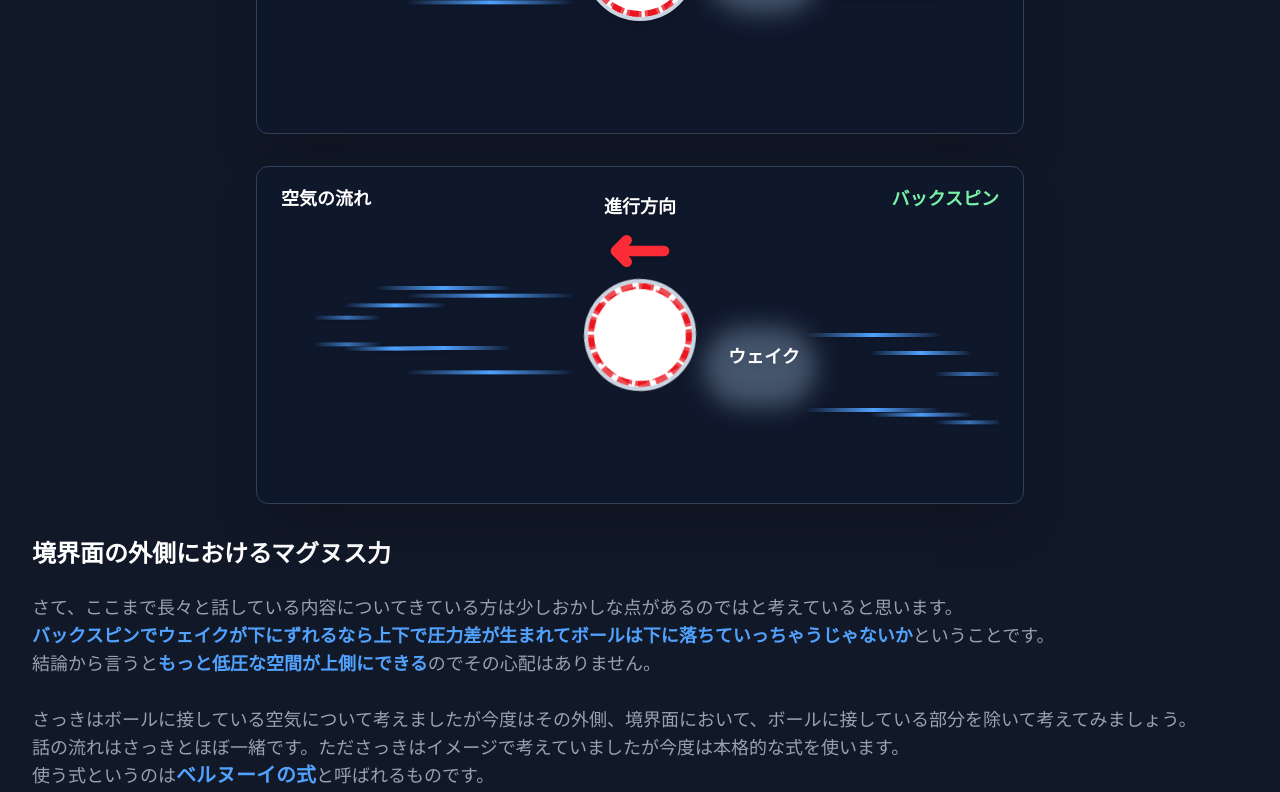
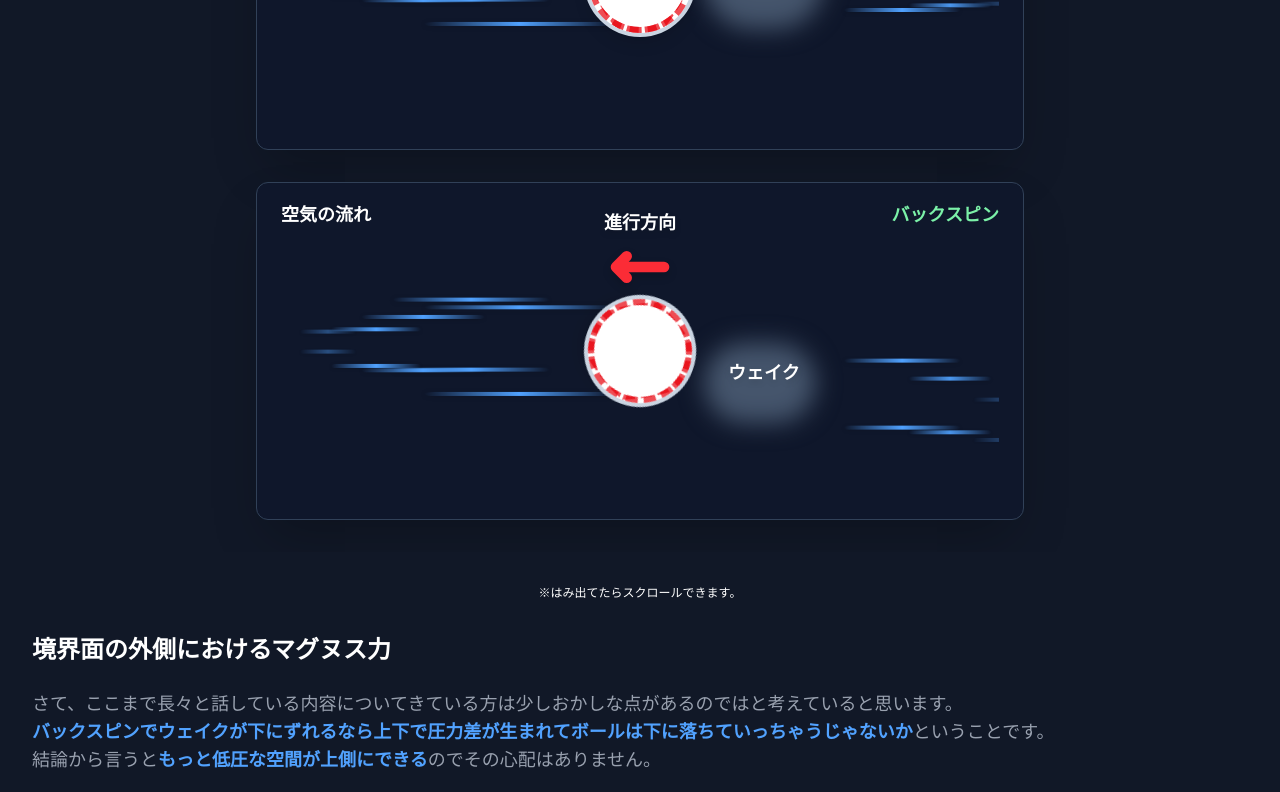
Before and after one commit to goza-run/goza-portfolio, a Next.js app: page /baseball/simulate_detail/Lift in a window 1280 px wide. Shown: the part 2011-2803 px from the top of the page. Built offline with nearby package versions, Linux system fonts and the light colour scheme.

Commit message:
アニメーションの調整

```diff
--- a/app/baseball/simulate_detail/Lift/page.tsx
+++ b/app/baseball/simulate_detail/Lift/page.tsx
@@ -105,8 +105,15 @@ export default function LiftPage() {
             逆に下側の方は正反対の方向をしているので無回転の時以上にエネルギーを要します(エスカレーターを逆走している感じ)。<br/>
             となると当然上下で気流の向きが異なってくるので、今回は斜め下向きにウェイクが生まれてしまいます。従来であれば真横のウェイクを下に動かしたということで、ボールにはその反作用として<span className="font-bold text-blue-400">上向きの力</span>が加わります。<br/>
             </p>
+            <div className="mb-8 w-full overflow-x-auto">
+            <div className="space-y-4 mb-8 overflow-x-auto max-w-full">
             <Wakerough/>
             <Wakebackspin/>
+            </div>
+            <p className="text-white text-xs text-center mt-2 mt:hidden">
+                ※はみ出てたらスクロールできます。
+            </p>
+            </div>
             <h2 className="text-2xl float-left font-semibold mb-2">境界面の外側におけるマグヌス力</h2>
             <br/><br/>
             <p className="text-gray-400 text-left mb-4">
--- a/app/baseball/simulate_detail/drag/page.tsx
+++ b/app/baseball/simulate_detail/drag/page.tsx
@@ -95,10 +95,15 @@ export default function DragPage() {
             なのでウェイクの大きなツルツルのボールの方が空気抵抗が大きくなるわけですね。<br/>
             これは無回転のボールをイメージしていますので、例えばバックスピンなどの回転がかかっている場合はボールの上側と下側で剥離点がずれて、ウェイクが傾くでしょうね(マグヌス効果の話になっちゃう)。
             </p>
+            <div className="mb-8 w-full overflow-x-auto">
             <div className="space-y-4 mb-8 overflow-x-auto max-w-full">
             <Wakesmooth/>
             <Wakerough/>
             <Wakebackspin/>
+            </div>
+            <p className="text-white text-xs text-center mt-2 mt:hidden">
+                ※はみ出てたらスクロールできます。
+            </p>
             </div>
             <h2 className="text-2xl font-semibold mb-2">レイノルズ数(<InlineMath math="R_e"/>)</h2>
             <br/><br/>
@@ -184,7 +189,7 @@ export default function DragPage() {
             <p className="text-gray-400 text-left mb-4">
             こんな感じのを使います。<br/>
             <InlineMath math="\Delta C_d"/>は最大値と最小値の差です。<InlineMath math="R_{e_{trans}}"/>は急激に低下しているラインの真ん中のレイノルズ数、大体1かな？なんでこんなややこしい式にするかは後で説明しますので<br/>
-            一旦範囲が0~<InlineMath math="\Delta C_d"/>でR_eが大きくなるごとに値が小さくなる関数だと思ってください。<br/>
+            一旦範囲が0~<InlineMath math="\Delta C_d"/>で<InlineMath math="R_e"/>が大きくなるごとに値が小さくなる関数だと思ってください。<br/>
             <span className="text-white text-lg font-bold">②緩やかな上昇</span>：しかし、この後ですが
             ここまで話を聞いてくれた方には少し違和感があると思います。<br/>
             <span className="text-xl font-bold text-blue-400">レイノルズ数の増加に比例して抵抗は小さくなるはずなのにある点で最小値を取った後に増加しています。</span><br/>
@@ -201,13 +206,13 @@ export default function DragPage() {
 
             </div>
             <p className="text-gray-400 text-left mb-4">
-            さて、緩やかな上昇に関してはlogを使って表現しましょう。係数<InlineMath math="C_{d_{rise}}"/>
+            さて、緩やかな上昇に関してはlogを使って表現しましょう。
             </p>
             <div className="overflow-x-auto max-w-full mb-4">
             <BlockMath math="g(R_e)=C_{rise}log_{10}(max(1,R_e))"/>
             </div>
             <p className="text-gray-400 text-left mb-4">
-            <InlineMath math="R_e\times10^{-5}=1"/>以下のときはこの項は0、係数<InlineMath math="C_{d_{rise}}"/>は<InlineMath math="R_e\times10^{-5}=10"/>になるときの抵抗係数の上がり幅とすればいいでしょう。<br/>
+            <InlineMath math="R_e\times10^{-5}=1"/>以下のときはこの項は0、係数<InlineMath math="C_{rise}"/>は<InlineMath math="R_e\times10^{-5}=10"/>になるときの抵抗係数の上がり幅とすればいいでしょう。<br/>
 
             <span className="text-lg font-bold">結論</span>：①、②と抵抗係数の最小値<InlineMath math="C_{d_{min}}"/>を組み合わせて式を作ると、
             </p>
@@ -231,7 +236,7 @@ export default function DragPage() {
             <InlineMath math="C_{d_{laminar}}"/>というのは今まで言っていた抵抗係数の最大値みたいなもんなのですが、細かくいうと<span className="font-bold text-blue-400">抵抗の危機(層流→乱流)が始まる前の抵抗係数</span>です。<br/>
             青は①が強く作用している範囲、赤は②が強く作用している範囲、紫はその両方が作用している範囲となります。<br/>
             <InlineMath math="R_e\times10^{-5}=R_{e_{trans}}"/>の時、<InlineMath math="C_d=\frac{C_{d_{min}}-C_{d_{laminar}}}{2}"/>となり、最大と最小の中間になります。<br/>
-            <InlineMath math="R_e\times10^{-5}=10"/>の時、<InlineMath math="C_d=C_{d_{min}}+C_{d_{rise}}"/>です。また、kの値が大きいほど①の下降は急になります。<br/>
+            <InlineMath math="R_e\times10^{-5}=10"/>の時、<InlineMath math="C_d=C_{d_{min}}+C_{rise}"/>です。また、kの値が大きいほど①の下降は急になります。<br/>
             NASAのグラフから<br/>
             </p>
             <ul className="text-gray-400 text-left mb-4 list-disc list-inside">
```
